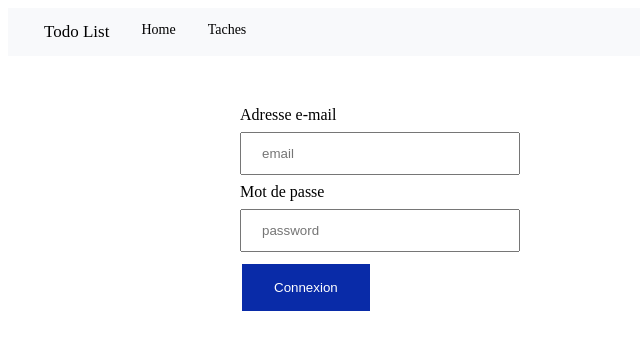
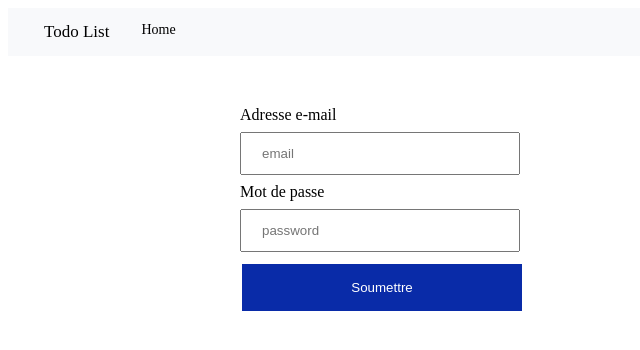
Before and after one commit to yahhamdii/test-infinitymgt, a React (Create React App) app: page / in a window 1280 px wide. Shown: the top 350 px of the page, without its empty margins (0-640 px from the left). Built offline with nearby package versions, Linux system fonts and the light colour scheme.

Commit message:
create login function

```diff
--- a/src/components/Header.js
+++ b/src/components/Header.js
@@ -1,12 +1,27 @@
 import React from "react";
 import { Link } from "react-router-dom";
 
-const Header = () => (
-  <div className="header">
-    <Link className="title">Todo List</Link>
-    <Link to="/">Home</Link>
-    <Link to="/taches">Taches</Link>
-  </div>
-);
+const Header = () => {
+  const logout = async () => {
+    await localStorage.removeItem("user");
+    await window.location.reload(true);
+  };
+  return (
+    <div className="header">
+      <Link className="title">Todo List</Link>
+
+      {localStorage.getItem("user") ? (
+        <div>
+          <Link to="/taches">Taches</Link>
+          <Link to="/" onClick={() => logout()}>
+            Déconnexion
+          </Link>
+        </div>
+      ) : (
+        <Link to="/">Home</Link>
+      )}
+    </div>
+  );
+};
 
 export default Header;
--- a/src/components/user/Login.jsx
+++ b/src/components/user/Login.jsx
@@ -1,21 +1,48 @@
-import React from 'react';
+import React, { useState } from "react";
+import { useHistory } from "react-router-dom";
 
-export const Login = () => (
-  <div className="login">
-      <form>
-          <label> Adresse e-mail</label>
+export const Login = () => {
+  const history = useHistory();
+  const successLogin = () => {
+    localStorage.setItem("user", JSON.stringify(dataUser));
+    history.push("/taches");
+    window.location.reload(true);
+  };
+  const [email, setEmail] = useState("");
+  const [password, setPassword] = useState("");
+  const dataUser = {
+    email: "test@test.com",
+    password: "test",
+  };
+  const handleSubmit = (e) => {
+    e.preventDefault();
+    {
+      dataUser.email === email && dataUser.password === password
+        ? successLogin()
+        : console.log("Veuillez vérifier email et mot de passe");
+    }
+  };
+  return (
+    <div className="login">
+      <form onSubmit={handleSubmit}>
+        <label> Adresse e-mail</label>
         <input
           name="email"
           type="text"
           placeholder="email"
+          value={email}
+          onChange={(e) => setEmail(e.target.value)}
         />
         <label> Mot de passe</label>
         <input
           name="password"
           type="password"
           placeholder="password"
+          value={password}
+          onChange={(e) => setPassword(e.target.value)}
         />
-        <button className="btn" type="submit">Connexion</button>
+        <input className="btn" type="submit" value="Soumettre" />
       </form>
-  </div>
-);
+    </div>
+  );
+};
```
